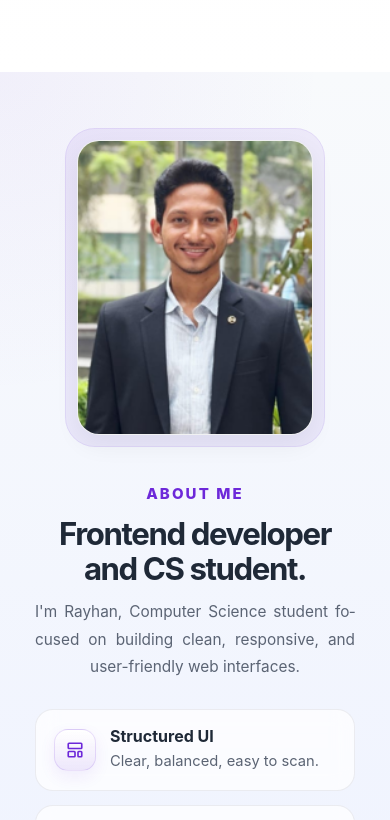
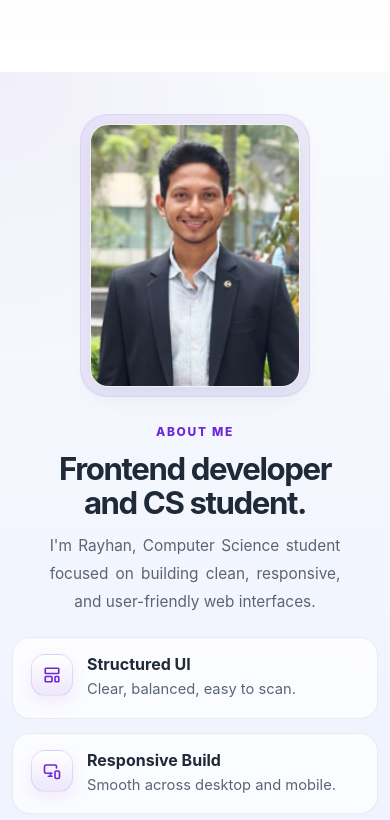
Before and after one commit to rayhandevcs-tech/my-portfolio, a React (Vite) app: page / in a window 390 px wide. Shown: the part 1780-2600 px from the top of the page. Built offline with nearby package versions, Linux system fonts and the light colour scheme.

Commit message:
Update about section

```diff
--- a/src/components/sections/home/AboutSection/AboutSection.css
+++ b/src/components/sections/home/AboutSection/AboutSection.css
@@ -166,36 +166,63 @@
 }
 
 @media (max-width: 640px) {
+  .about.section {
+    padding-top: 42px;
+    padding-bottom: 42px;
+  }
+
+  .about__wrap {
+    gap: 24px;
+  }
+
+  .about__image-wrap {
+    max-width: 230px;
+    padding: 10px;
+    border-radius: 26px;
+  }
+
+  .about__img {
+    border-radius: 18px;
+  }
+
   .about__content {
-    max-width: 320px;
-    margin-left: auto;
-    margin-right: auto;
+    width: 100%;
+    max-width: 100%;
+    margin: 0;
     text-align: center;
   }
 
   .about__eyebrow {
+    margin-bottom: 10px;
+    font-size: 12px;
     text-align: center;
-    margin-bottom: 10px;
-    font-size: 15px;
   }
 
   .about__title {
-    text-align: center;
-    margin-bottom: 12px;
+    max-width: 14ch;
+    margin: 0 auto 12px;
     font-size: 1.95rem;
     line-height: 1.1;
+    text-align: center;
     text-wrap: balance;
   }
 
   .about__text {
+    max-width: 30ch;
+    margin: 0 auto;
+    font-size: 0.96rem;
+    line-height: 1.8;
     text-align: justify;
     text-align-last: center;
     hyphens: auto;
-    font-size: 0.96rem;
-    line-height: 1.8;
+  }
+
+  .about__highlights {
+    margin-top: 22px;
   }
 
   .about__highlight {
     text-align: left;
+    align-items: flex-start;
   }
 }
--- a/src/components/sections/home/AboutSection/AboutSection.jsx
+++ b/src/components/sections/home/AboutSection/AboutSection.jsx
@@ -5,7 +5,9 @@ import { MonitorSmartphone, LayoutTemplate, Sparkles } from "lucide-react";
 function AboutSection() {
   return (
     <section className="section about" id="about">
+
       <div className="container">
+
         <div className="about__wrap">
           <div className="about__media">
             <div className="about__image-wrap">
@@ -56,8 +58,11 @@ function AboutSection() {
               </article>
             </div>
           </div>
+
         </div>
+
       </div>
+
     </section>
   );
 }
```
